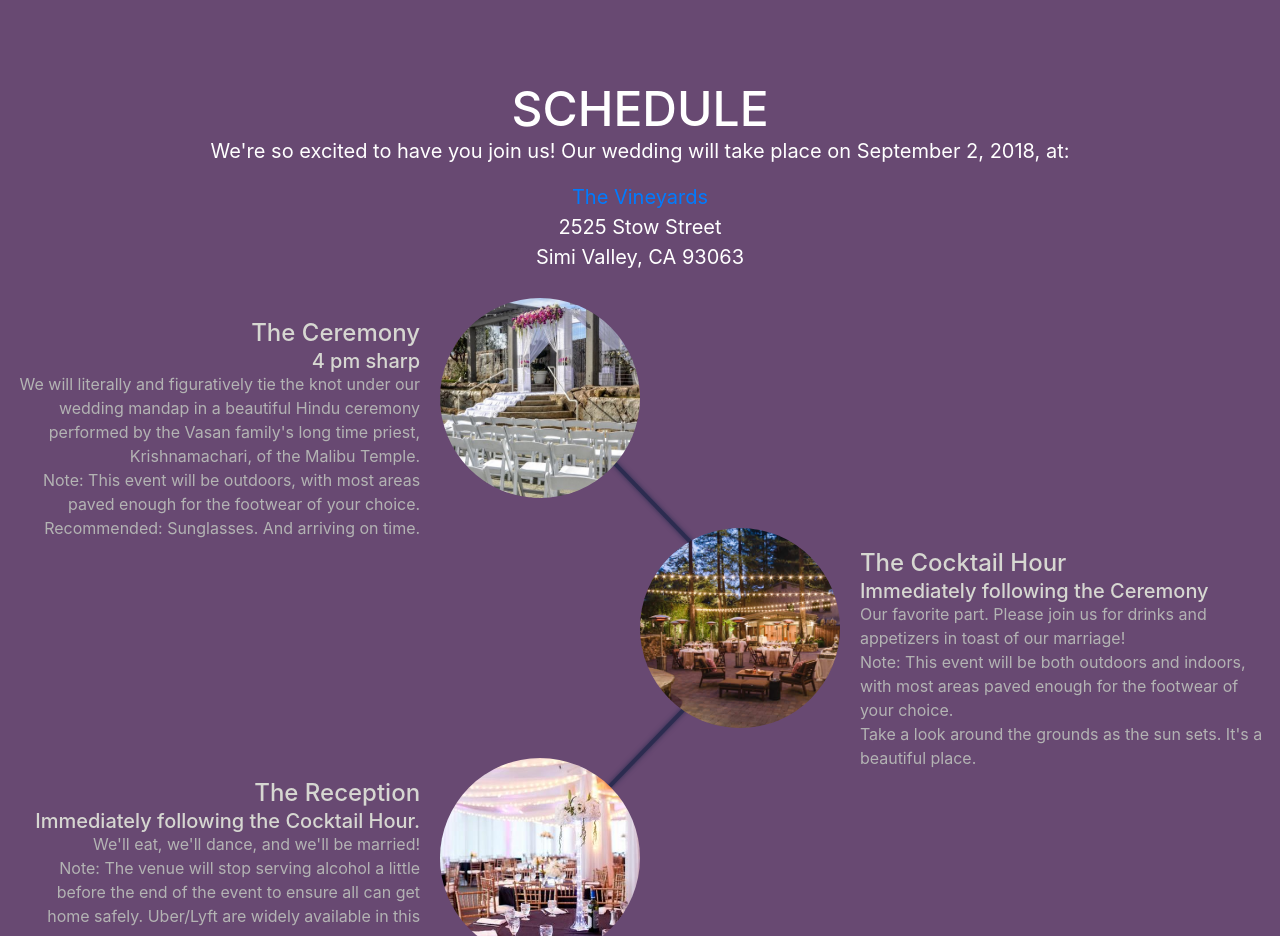
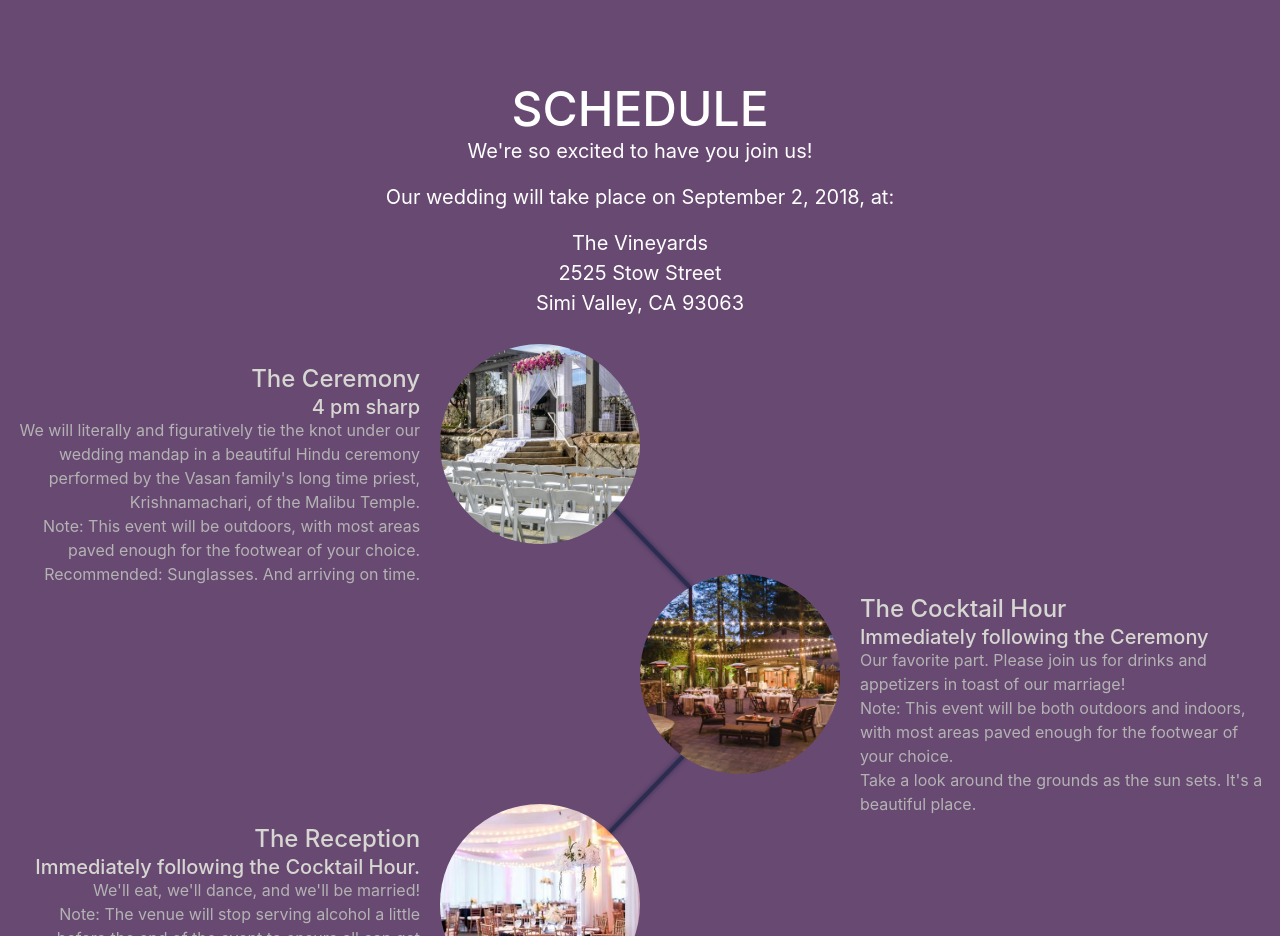
Before and after one commit to Shree33/NishaVimashWedding, a website with bundled scripts: page index.html in a window 1280 px wide. Shown: the part 1260-2196 px from the top of the page. Built offline with nearby package versions, Linux system fonts and the light colour scheme.

Commit message:
intro schedule fixes

```diff
--- a/index.html
+++ b/index.html
@@ -104,10 +104,13 @@
         <div class="row">
           <div class="col-lg-12">
             <p class="text-center">
-              We're so excited to have you join us! Our wedding will take place on September 2, 2018, at:
+              We're so excited to have you join us!
             </p>
             <p class="text-center">
-              <a href="http://www.thevineyardsimi.com/">The Vineyards</a><br>
+              Our wedding will take place on September 2, 2018, at:
+            </p>
+            <p class="text-center">
+              The Vineyards<br>
               2525 Stow Street <br>
               Simi Valley, CA 93063 <br>
             </p>
```
